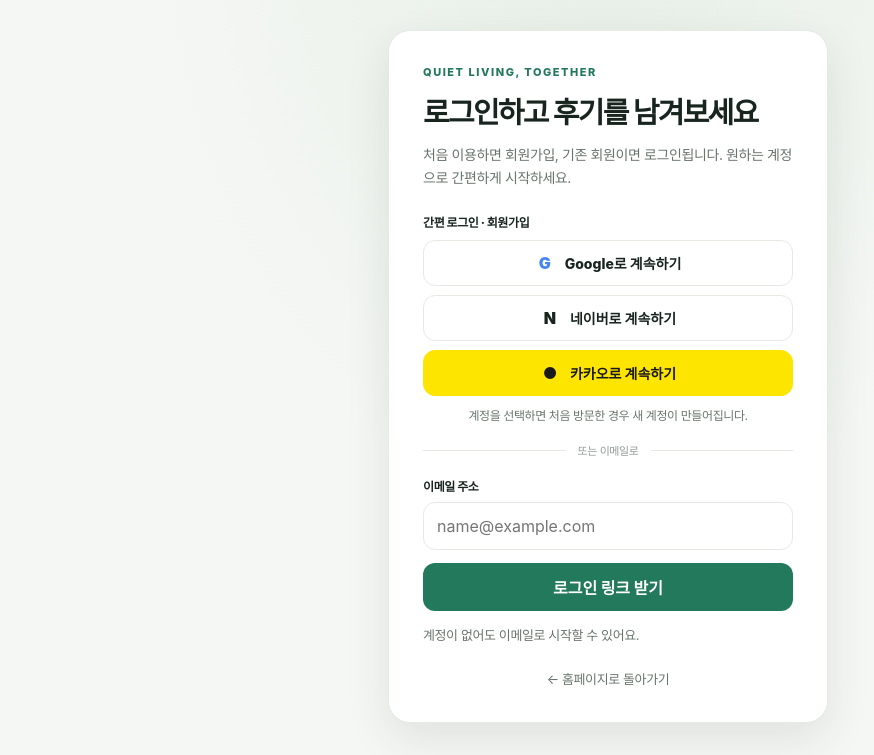
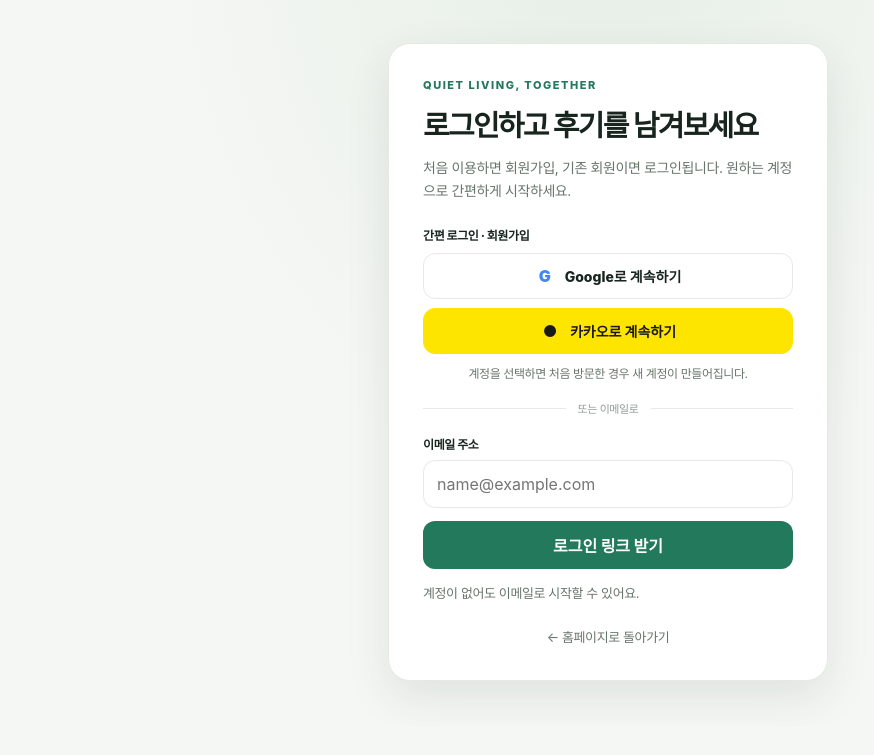
Before and after one commit to intfree78-ux/noisy_upstair, a plain HTML site: page login.html in a window 1280 px wide. Shown: the part 74-829 px from the top of the page, without its empty margins (32-906 px from the left). After the commit the page ends 800 px from the top, so only its background shows below. Drawn offline with nearby package versions, Linux system fonts and the light colour scheme.

Commit message:
Start social signup with Google and Kakao

```diff
--- a/login.html
+++ b/login.html
@@ -23,7 +23,7 @@
     input{width:100%;height:48px;padding:0 13px;border:1px solid var(--line);border-radius:12px;font:inherit;outline:none}
     input:focus{border-color:#78ad92;box-shadow:0 0 0 3px #23795b17}
     button{width:100%;margin-top:13px;height:48px;border:0;border-radius:12px;background:var(--green);color:#fff;font:inherit;font-weight:800;cursor:pointer}
-    .social-title{font-size:12px;font-weight:800;margin:0 0 10px}.social-buttons{display:grid;gap:9px}.social-button{height:46px;margin:0;border:1px solid var(--line);background:#fff;color:var(--ink);display:flex;align-items:center;justify-content:center;gap:10px;font-size:14px}.social-button:hover{background:#f8faf7}.social-button .social-mark{width:20px;font-weight:900;font-size:16px}.social-button[data-provider="google"] .social-mark{color:#4285f4}.social-button[data-provider="naver"]{background:#03c75a;color:#fff;border-color:#03c75a}.social-button[data-provider="naver"] .social-mark{color:#fff}.social-button[data-provider="kakao"]{background:#fee500;color:#191919;border-color:#fee500}.social-button[data-provider="kakao"] .social-mark{color:#191919}.divider{display:flex;align-items:center;gap:12px;margin:19px 0;color:#929b95;font-size:11px}.divider:before,.divider:after{content:"";height:1px;background:var(--line);flex:1}.signup-note{font-size:12px;color:#68756c;margin:10px 0 0;text-align:center}
+    .social-title{font-size:12px;font-weight:800;margin:0 0 10px}.social-buttons{display:grid;gap:9px}.social-button{height:46px;margin:0;border:1px solid var(--line);background:#fff;color:var(--ink);display:flex;align-items:center;justify-content:center;gap:10px;font-size:14px}.social-button:hover{background:#f8faf7}.social-button .social-mark{width:20px;font-weight:900;font-size:16px}.social-button[data-provider="google"] .social-mark{color:#4285f4}.social-button[data-provider="kakao"]{background:#fee500;color:#191919;border-color:#fee500}.social-button[data-provider="kakao"] .social-mark{color:#191919}.divider{display:flex;align-items:center;gap:12px;margin:19px 0;color:#929b95;font-size:11px}.divider:before,.divider:after{content:"";height:1px;background:var(--line);flex:1}.signup-note{font-size:12px;color:#68756c;margin:10px 0 0;text-align:center}
     button:disabled{opacity:.6;cursor:wait}
     .status{min-height:24px;margin:14px 0 0;font-size:13px;line-height:1.55;color:#68756c}
     .status.error{color:#a34f43}
@@ -42,7 +42,6 @@
     <p class="social-title">간편 로그인 · 회원가입</p>
     <div class="social-buttons" id="social-buttons">
       <button class="social-button" type="button" data-provider="google"><span class="social-mark" aria-hidden="true">G</span><span>Google로 계속하기</span></button>
-      <button class="social-button" type="button" data-provider="custom:naver"><span class="social-mark" aria-hidden="true">N</span><span>네이버로 계속하기</span></button>
       <button class="social-button" type="button" data-provider="kakao"><span class="social-mark" aria-hidden="true">●</span><span>카카오로 계속하기</span></button>
     </div>
     <p class="signup-note">계정을 선택하면 처음 방문한 경우 새 계정이 만들어집니다.</p>
@@ -74,7 +73,7 @@
   const provider=button.dataset.provider;
   socialButtons.forEach(item=>item.disabled=true);
   sendButton.disabled=true;
-  const providerName=provider==='google'?'Google':provider==='kakao'?'카카오':'네이버';
+  const providerName=provider==='google'?'Google':provider==='kakao'?'카카오':'Google';
   setStatus(providerName+' 로그인 페이지로 이동 중…');
   const {error}=await supabaseClient.auth.signInWithOAuth({provider,options:{redirectTo:homeUrl}});
   if(error){
```
